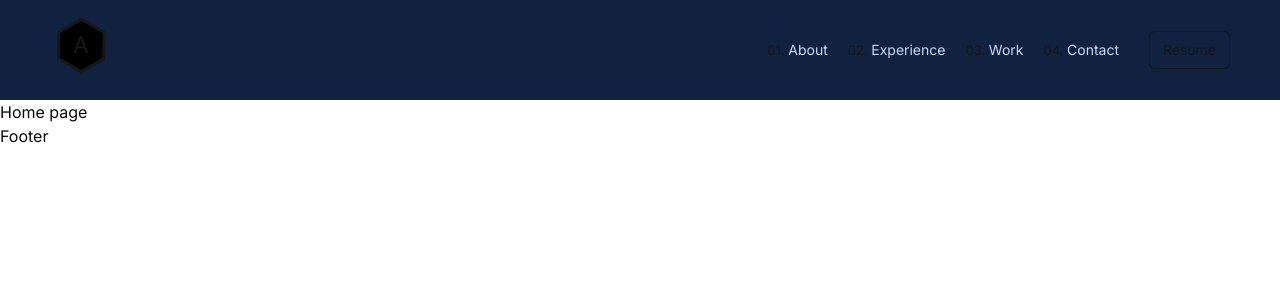
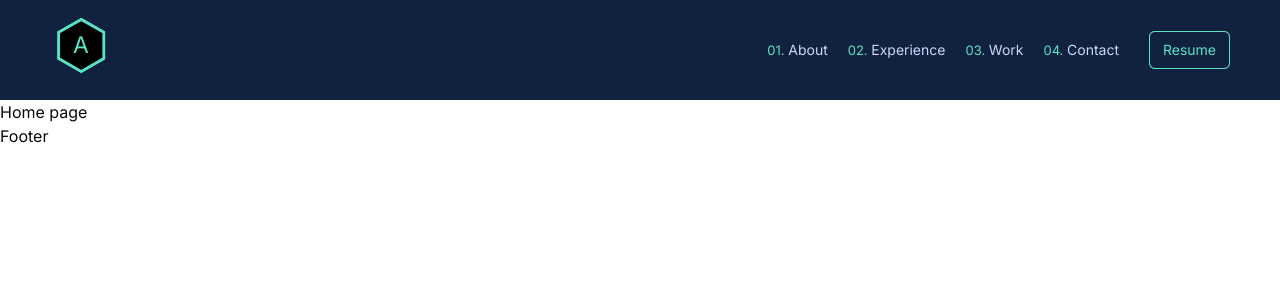
Before and after one commit to nguyenquanghuy1999/portfolio, a React (Vite) app: page / in a window 1280 px wide. Shown: the top 300 px of the page. Built offline with nearby package versions, Linux system fonts and the light colour scheme.

Commit message:
refactor:  rename tailwind css variable

```diff
--- a/src/components/Header/Logo/Logo.tsx
+++ b/src/components/Header/Logo/Logo.tsx
@@ -4,7 +4,7 @@ function Logo() {
   return (
     <div className="relative h-25 hover:cursor-pointer">
       <div className="absolute mt-2">
-        <IconLogo fill="var(--color-primary)" />
+        <IconLogo fill="var(--color-brand)" />
       </div>
       <div className="absolute mt-2 transition duration-300 hover:-translate-1">
         <IconLogo text="A" fill="var(--color-surface)" />
--- a/src/components/Header/Nav/Nav.tsx
+++ b/src/components/Header/Nav/Nav.tsx
@@ -5,8 +5,8 @@ function Nav() {
     <div className="flex">
       {navList.map((navItem, index) => (
         <ul key={index} className="hover:cursor-pointer">
-          <li className="text-heading p-2.5 text-sm hover:text-primary">
-            <span className="text-primary text-[13px]">{`0${++index}. `}</span>
+          <li className="text-heading hover:text-brand p-2.5 text-sm">
+            <span className="text-brand text-[13px]">{`0${++index}. `}</span>
             {navItem}
           </li>
         </ul>
--- a/src/components/Header/ResumeLink/ResumeLink.tsx
+++ b/src/components/Header/ResumeLink/ResumeLink.tsx
@@ -3,7 +3,7 @@ import resume from "../../../assets/files/resume.pdf";
 const linkClass = `
   absolute inset-0
   rounded-sm border border-current
-  bg-surface text-primary
+  bg-surface text-brand
   text-center text-sm leading-9
   transition duration-300
   hover:-translate-1
@@ -12,7 +12,7 @@ const linkClass = `
 function ResumeLink() {
   return (
     <div className="relative ml-5 h-9.5 w-20.25 rounded-md px-4 py-3">
-      <div className="bg-primary absolute inset-0 rounded-sm"></div>
+      <div className="bg-brand absolute inset-0 rounded-sm"></div>
       <a href={resume} target="_blank" className={linkClass}>
         Resume
       </a>
--- a/src/components/Icons/IconLogo.tsx
+++ b/src/components/Icons/IconLogo.tsx
@@ -6,7 +6,7 @@ type IconLogoProps = {
 export const IconLogo = ({ text, fill }: IconLogoProps) => {
   return (
     <svg
-      className="text-primary"
+      className="text-brand"
       width="75"
       height="75"
       viewBox="0 0 360 280"
```
